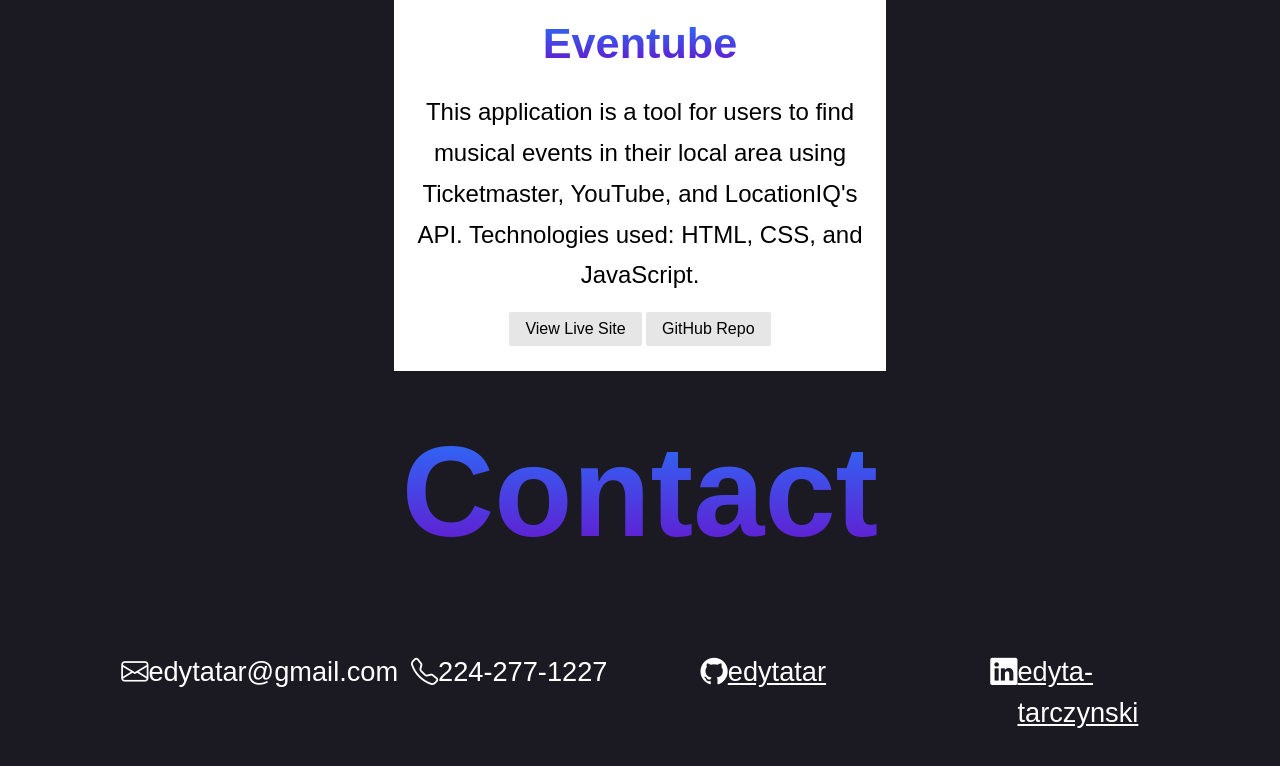
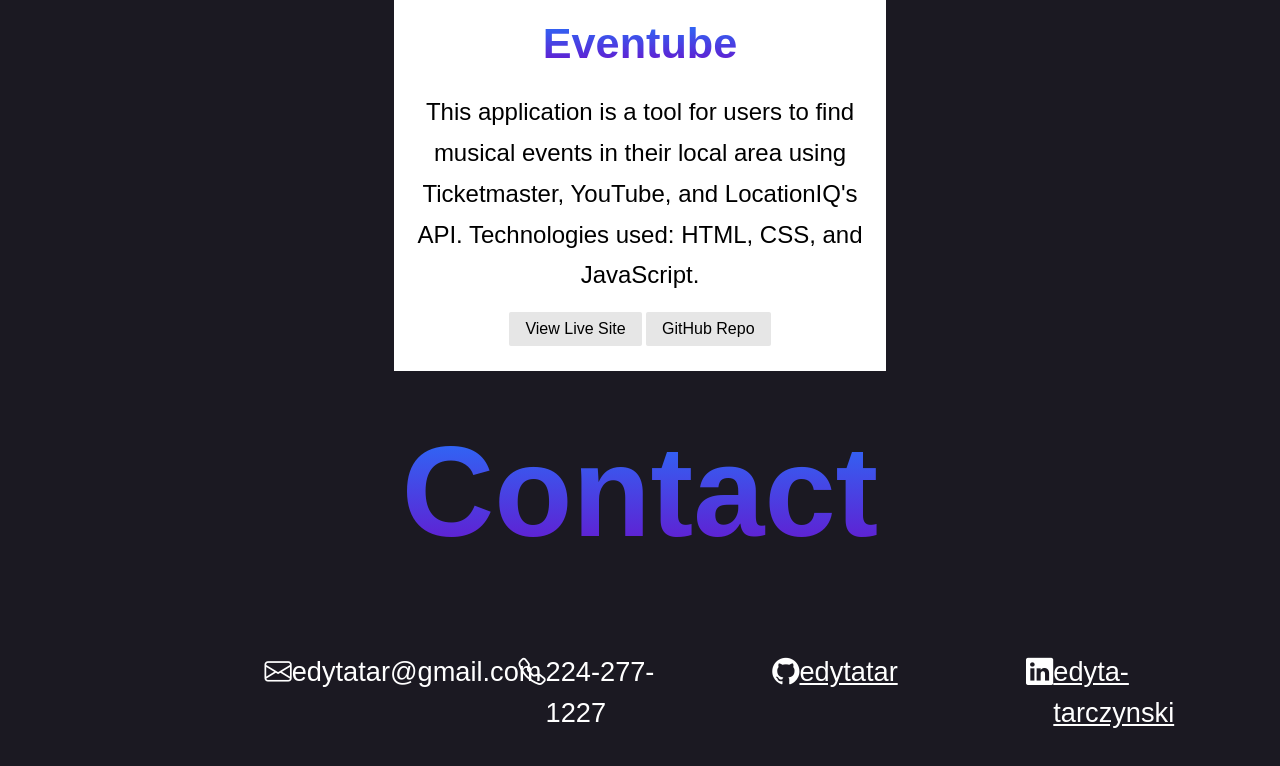
Before and after one commit to edytatar/Portfolio, a plain HTML site: page index.html in a window 1280 px wide. Shown: the part 3606-4372 px from the top of the page. Drawn offline with nearby package versions, Linux system fonts and the light colour scheme.

Commit message:
Fixing contact font size

```diff
--- a/Style/style.css
+++ b/Style/style.css
@@ -234,7 +234,6 @@ margin: 2%;
         display: flex;
         flex-wrap: nowrap;
         justify-content: space-evenly;
-        margin-left: 3%;
         margin-bottom: 5%;
     }
 
@@ -244,7 +243,7 @@ margin: 2%;
 
     .contact-text {
         color: white;
-        font-size: 1.1em;
+        font-size: 1.2em;
     }
 }
 
```
